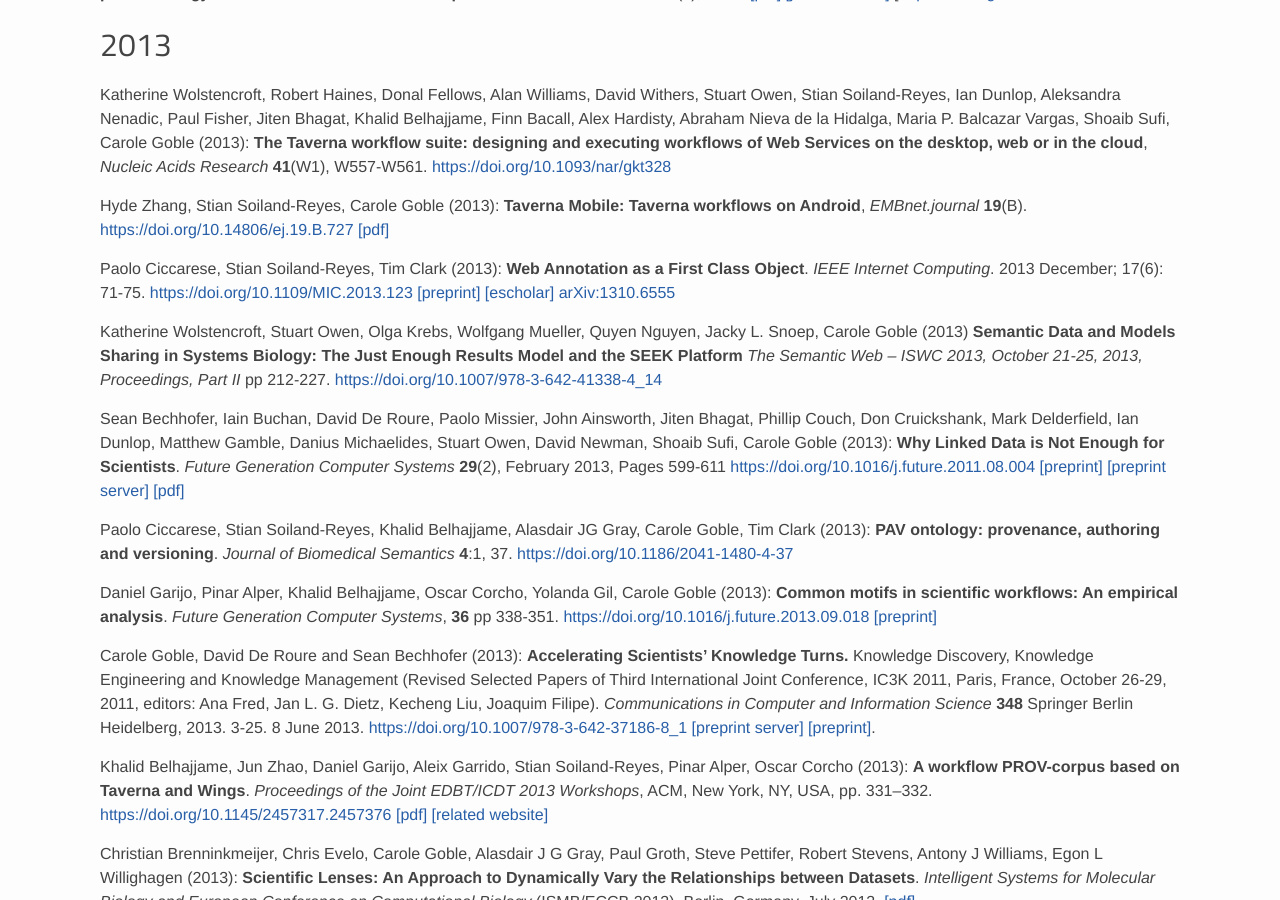
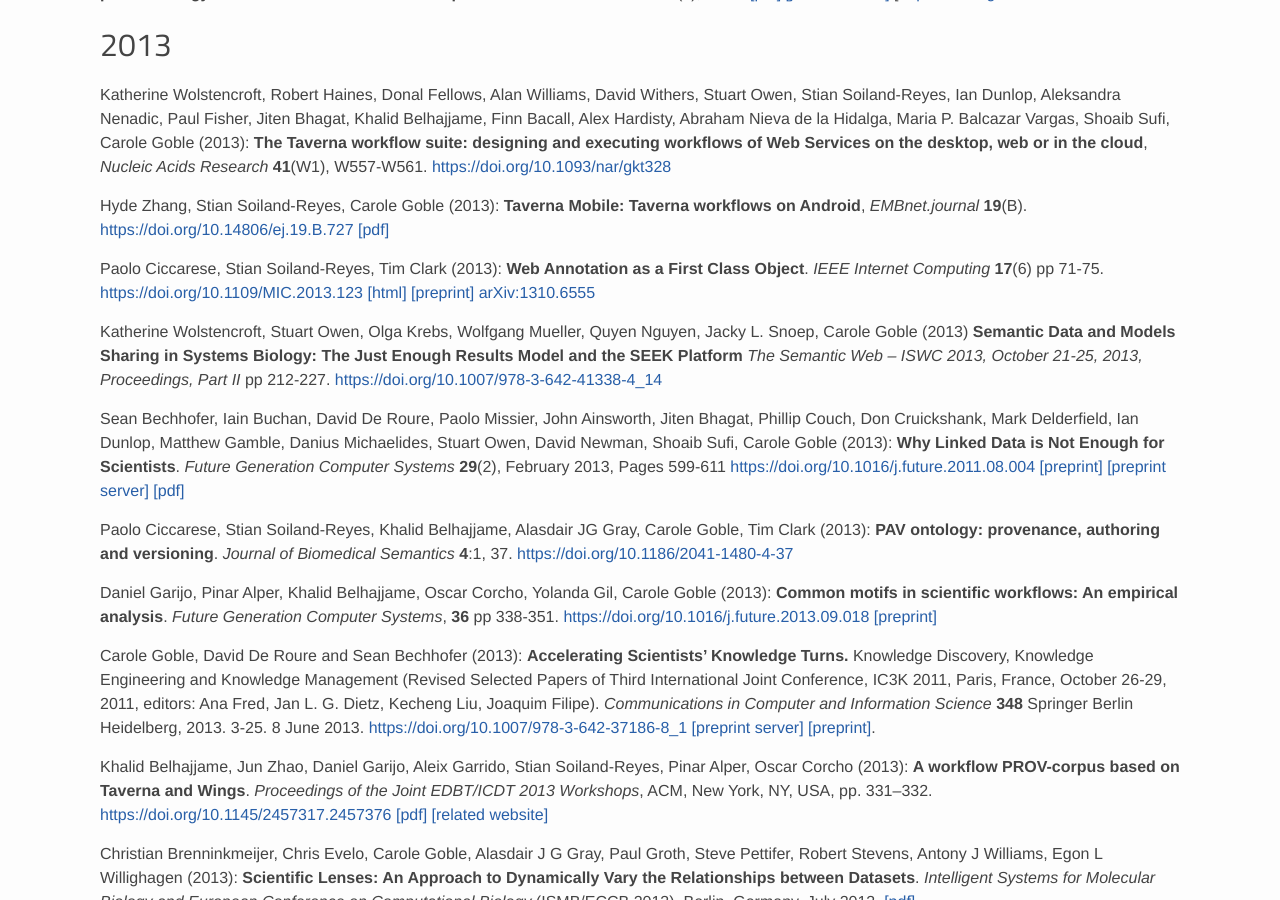
Before and after one commit to eScienceLab/eScienceLab.github.io, a Jekyll site: the page built from publications/index.md, in a window 1280 px wide and 900 px high, scrolled down 7114 px. Built offline with Jekyll 4.4.1, drawn with Linux system fonts in a browser that asks for light colours; comment, search, counter and statistics services are not loaded.

Commit message:
Updated links for annotation paper

```diff
--- a/publications/index.md
+++ b/publications/index.md
@@ -424,10 +424,11 @@
 
 Hyde Zhang, Stian Soiland-Reyes, Carole Goble (2013): **Taverna Mobile: Taverna workflows on Android**, _EMBnet.journal_ **19**(B). [https://doi.org/10.14806/ej.19.B.727](https://doi.org/10.14806/ej.19.B.727) [[pdf]](http://journal.embnet.org/index.php/embnetjournal/article/view/727/1047)
 
-Paolo Ciccarese, Stian Soiland-Reyes, Tim Clark (2013): **Web Annotation as a First Class Object**. _IEEE Internet Computing_. 2013 December; 17(6): 71-75.
+Paolo Ciccarese, Stian Soiland-Reyes, Tim Clark (2013):
+**Web Annotation as a First Class Object**. _IEEE Internet Computing_ **17**(6) pp 71-75.
 [https://doi.org/10.1109/MIC.2013.123](https://doi.org/10.1109/MIC.2013.123)
-[[preprint]](https://www.escholar.manchester.ac.uk/api/datastream?publicationPid=uk-ac-man-scw:211608&datastreamId=PRE-PEER-REVIEW.PDF)
-[[escholar]](https://www.escholar.manchester.ac.uk/uk-ac-man-scw:211608)
+[[html]](http://s11.no/2013/web-annotation/)
+[[preprint]](https://www.research.manchester.ac.uk/portal/en/publications/web-annotation-as-a-firstclass-object(16ac93c0-c2af-4e73-b5f8-7d0582556dd7).html)
 [arXiv:1310.6555](http://arxiv.org/abs/1310.6555)
 
 Katherine Wolstencroft, Stuart Owen, Olga Krebs, Wolfgang Mueller, Quyen Nguyen, Jacky L. Snoep, Carole Goble (2013)
```
